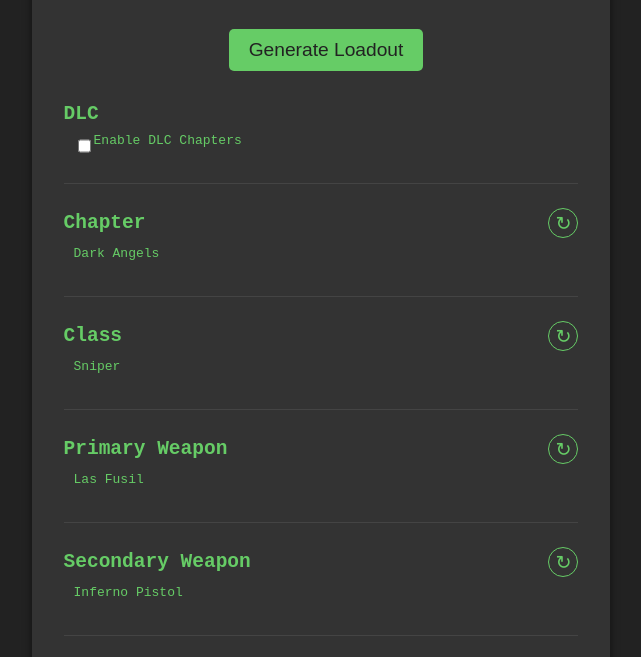
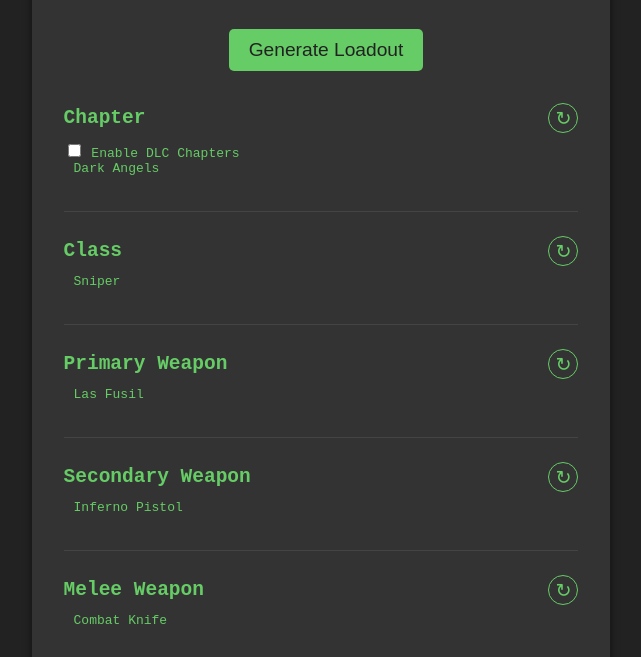
Before and after one commit to EnigmaMachineDev/SpaceMarine2LoadoutRandomizer.github.io.dev, a plain HTML site: page index.html in a window 1280 px wide. Shown: the part 82-739 px from the top of the page, without its empty margins (319-960 px from the left). Drawn offline with Linux system fonts and the light colour scheme.

Commit message:
move chapter checkbox

```diff
--- a/index.html
+++ b/index.html
@@ -14,18 +14,11 @@
             <button class="reroll-btn" id="generate-loadout">Generate Loadout</button>
             <div class="section">
                 <div class="section-header">
-                    <h2>DLC</h2>
-                </div>
-                <div class="item-container">
-                    <input type="checkbox" id="enable-dlc" name="enable-dlc">
-                    <label for="enable-dlc">Enable DLC Chapters</label>
-                </div>
-            </div>
-            <div class="section">
-                <div class="section-header">
                     <h2>Chapter</h2>
                     <button class="reroll-btn" id="reroll-chapter">↻</button>
                 </div>
+                <input type="checkbox" id="enable-dlc" name="enable-dlc">
+                <label for="enable-dlc">Enable DLC Chapters</label>
                 <div class="item-container">
                     <span id="chapter"></span>
                 </div>
```
